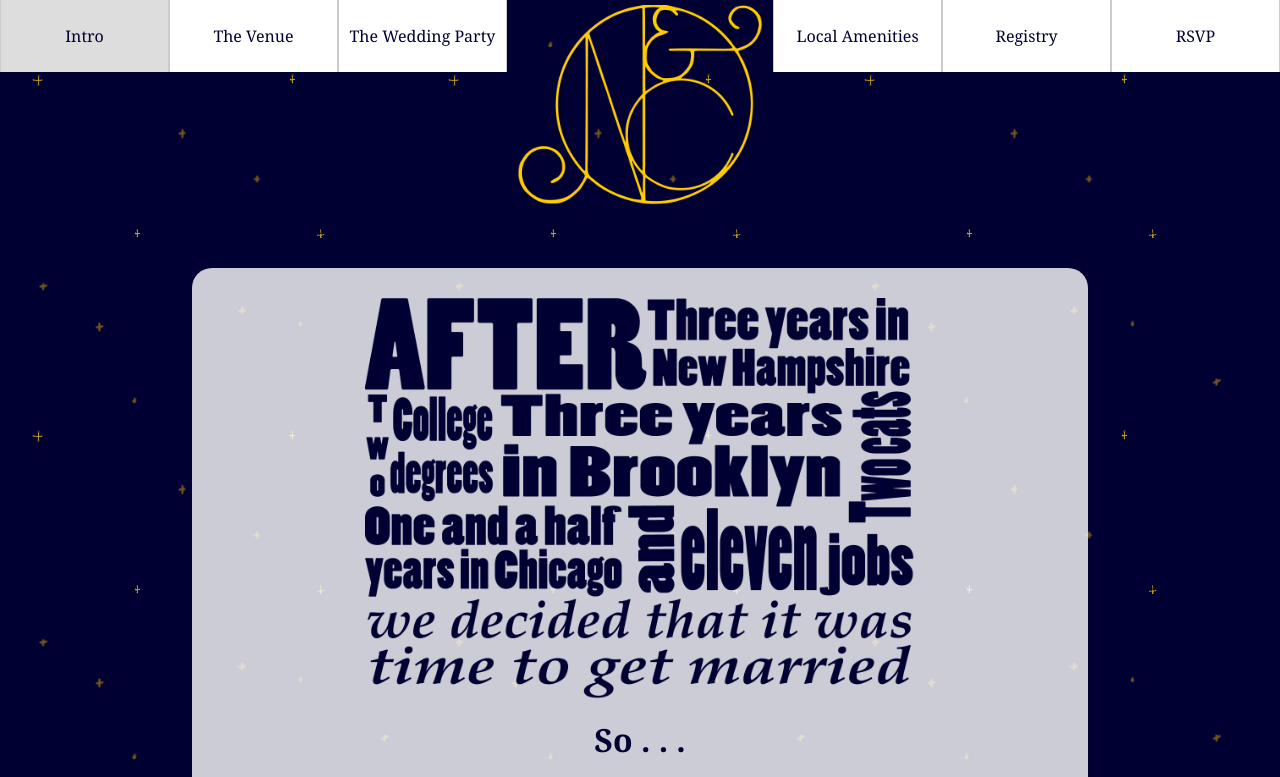
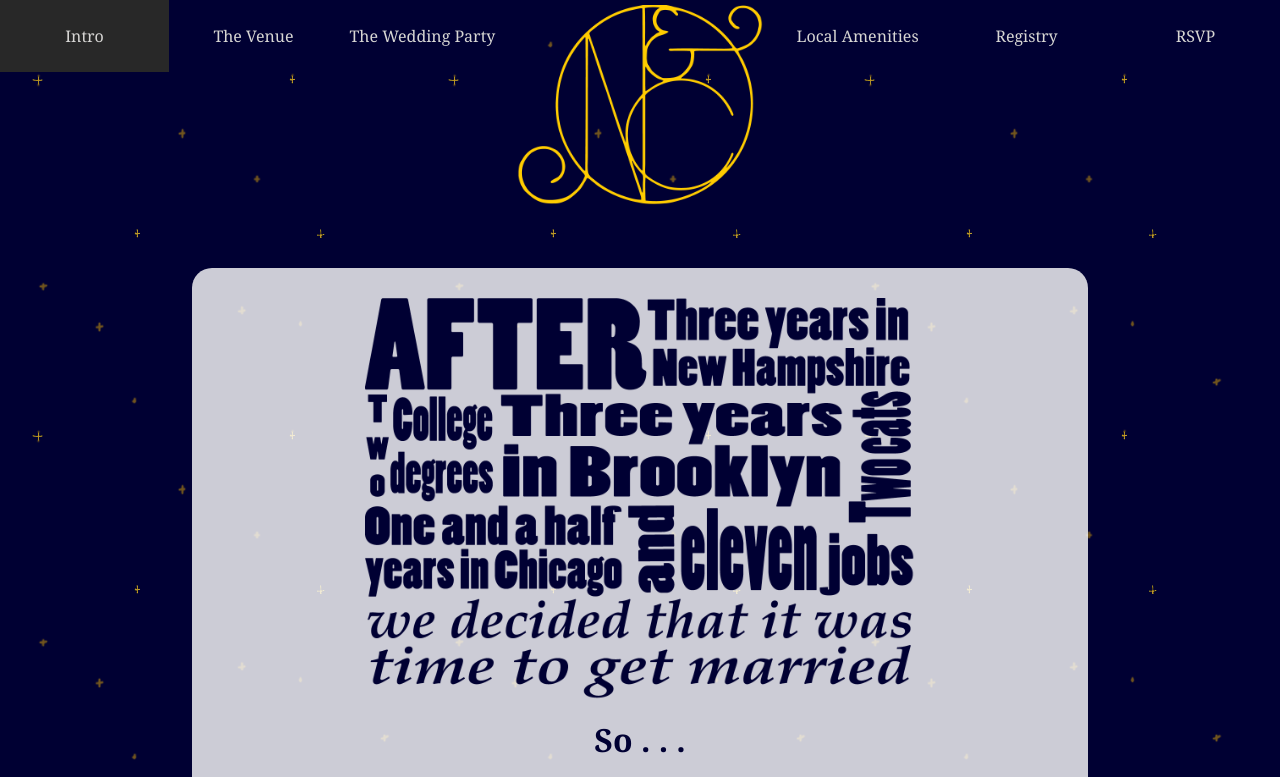
Before and after one commit to nhayward/wedding, a plain HTML site: page index.html in a window 1280 px wide. Shown: the top 777 px of the page. Drawn offline with nearby package versions, Linux system fonts and the light colour scheme.

Commit message:
tweaking styling for the svg

```diff
--- a/css/style.css
+++ b/css/style.css
@@ -6,6 +6,10 @@ body {
 	color: #000033;
 	margin: 0;
 	min-width: 658px;
+}
+
+a {
+	/*color: blue;*/
 }
 
 #top {
@@ -30,19 +34,19 @@ body {
 }
 
 .nav-item {
-	color: #000033;
-	background-color: white;
+	color: #D7D6D4;
+	background-color: #000033;
 	flex-basis: 25%;
 	padding: 25px 10px;
-	border: 1px solid #CCC;
-	border-width: 0 1px;
+	/*border: 1px solid #CCC;*/
+	/*border-width: 0 1px;*/
 	text-decoration: none;
 	/*max-height: 20px;*/
 	height: 100%;
 }
 
 .nav-item:hover {
-	background-color: #DDD;
+	background-color: #282828;
 }
 
 #logo img {
@@ -212,6 +216,10 @@ text {
   stroke-dasharray: 1000;
   stroke-dashoffset: 1000;
   -webkit-animation: draw 8s forwards;
+  -moz-animation: draw 8s forwards;
+  -o-animation: draw 8s forwards;
+  -ms-animation: draw 8s forwards;
+  animation: draw 8s forwards;
 }
 @-webkit-keyframes draw {
   100% {
```
